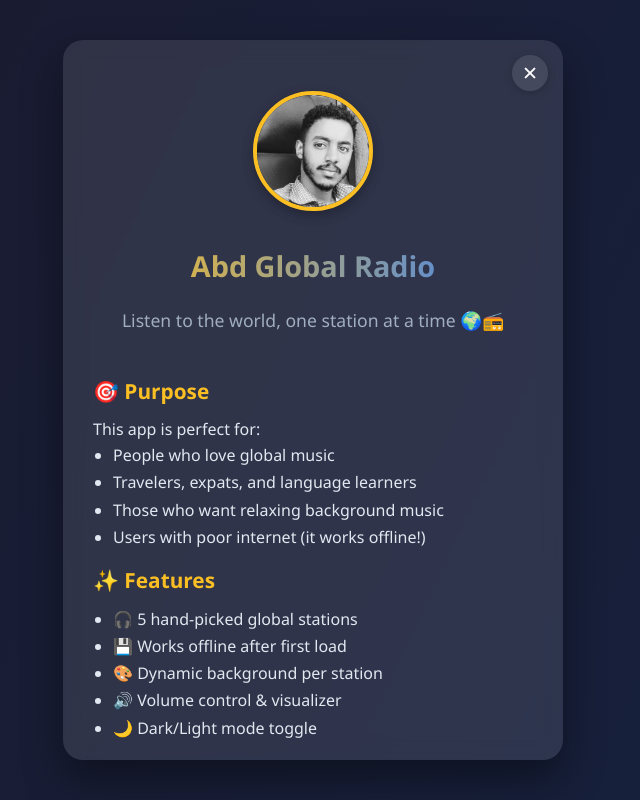
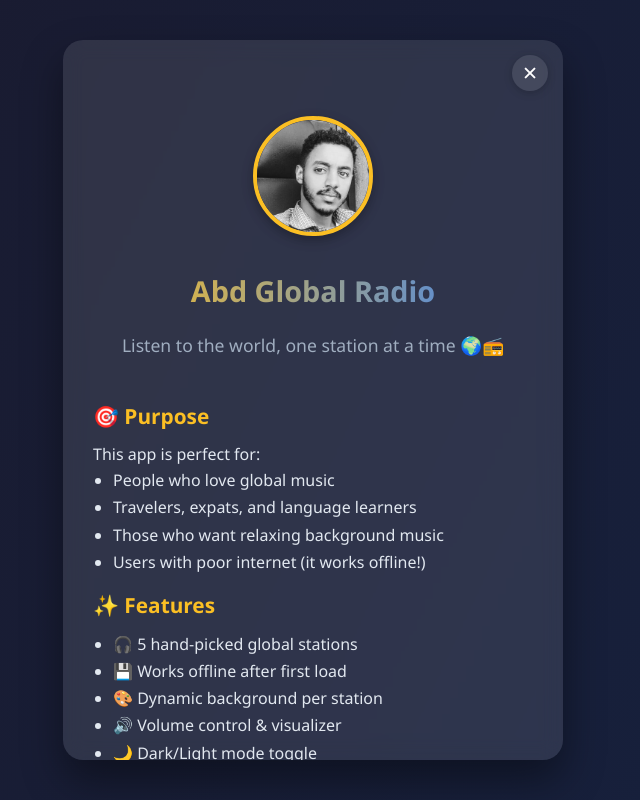
Before and after one commit to Abdumk/Global-Radio, a React (Vite) app: page / in a window 1280 px wide. Both pictures are taken after a click on the element "ℹ️ About". Shown: the whole page, without its empty margins (327-967 px from the left). Built offline with nearby package versions, Linux system fonts and the light colour scheme.

Commit message:
update css

```diff
--- a/src/AboutPage.css
+++ b/src/AboutPage.css
@@ -51,7 +51,7 @@
 }
 
 .about-content {
-  padding: 250px 30px 30px;
+  padding: 300px 30px 30px;
   color: white;
   text-align: center;
   flex: 1;
```
